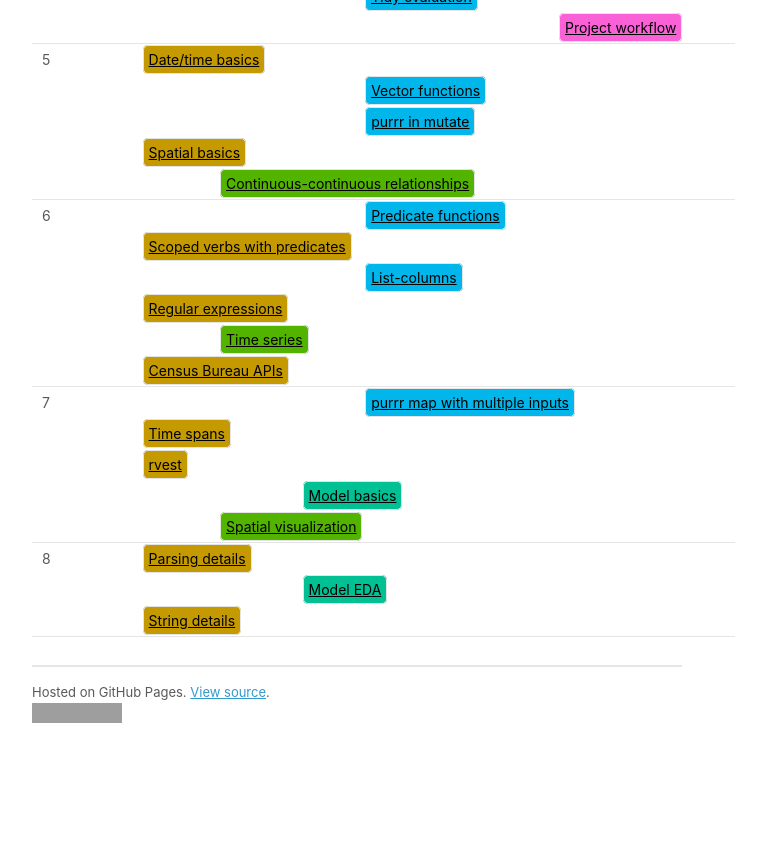
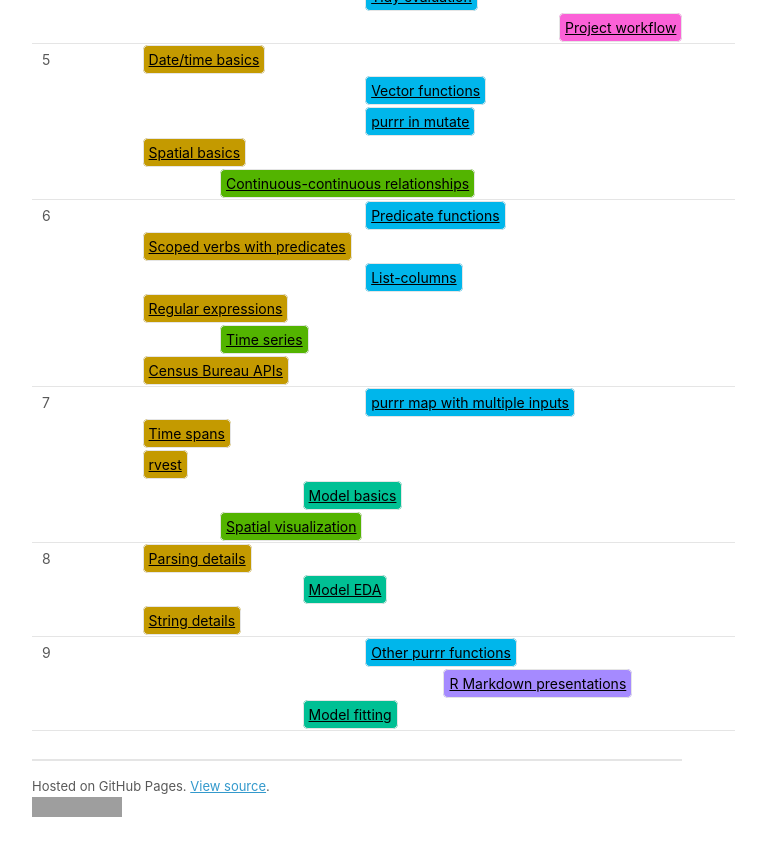
Before and after one commit to dcl-2020-01/curriculum, a Jekyll site: the page built from docs/index.md, in a window 1280 px wide and 900 px high, scrolled down 1068 px. Shown: the top 856 px of the window, without its empty margins (283-1049 px from the left). Built offline with Jekyll 4.4.1, drawn with Linux system fonts in a browser that asks for light colours; our own code applies the rules of GitHub Pages for plain Markdown files; a script that is not in the unit is left out; before the commit the page ends 1874 px from its top, so only the background shows below that; grey boxes are pictures that could not be loaded.

Commit message:
Update for week 9

```diff
--- a/docs/index.md
+++ b/docs/index.md
@@ -346,4 +346,24 @@ title: Theme index
   <td colspan="5"></td>
 </tr>
 </tbody>
+<tbody>
+<tr>
+<td id='week-9'>9</td>
+  <td colspan="4"></td>
+  <td colspan="6"><a class="program" href="purrr-extras.html">Other purrr functions</a></td>
+  <td colspan="2"></td>
+</tr>
+<tr>
+<td></td>
+  <td colspan="5"></td>
+  <td colspan="6"><a class="communicate" href="rmarkdown-formats.html">R Markdown presentations</a></td>
+  <td colspan="1"></td>
+</tr>
+<tr>
+<td></td>
+  <td colspan="3"></td>
+  <td colspan="6"><a class="model" href="model-fit.html">Model fitting</a></td>
+  <td colspan="3"></td>
+</tr>
+</tbody>
 </table>
--- a/syllabus.yml
+++ b/syllabus.yml
@@ -1,4 +1,4 @@
-cur-week: 08
+cur-week: 09
 
 weeks:
   week-01:
@@ -68,12 +68,12 @@ weeks:
   - string-details
 
   week-09:
-  - model-eval
   - purrr-extras
+  - rmarkdown-formats
+  - model-fit
 
   week-10:
   - workflow-rmarkdown
-  - rmarkdown-formats
   - googlesheets
   - ggplot2-exts
   - dplyr-databases
```
Also changed, not shown: overview.png.
